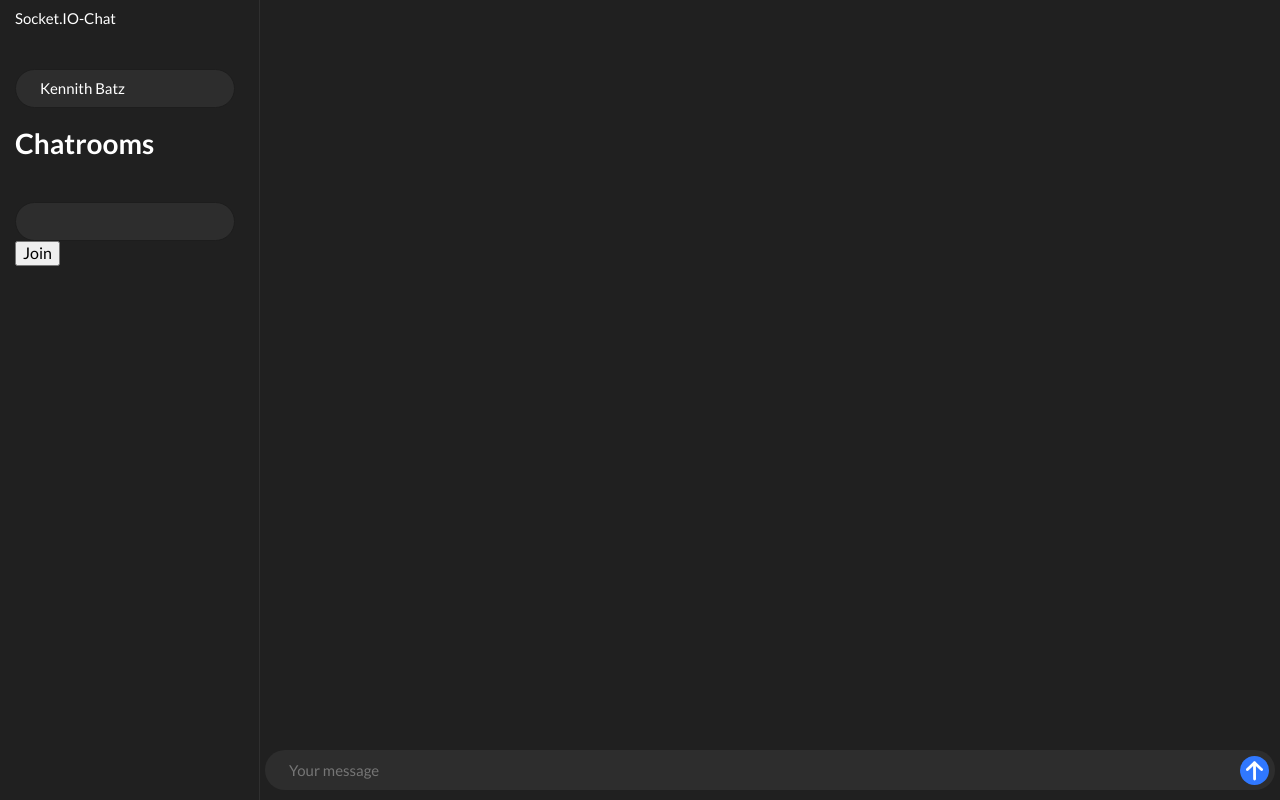
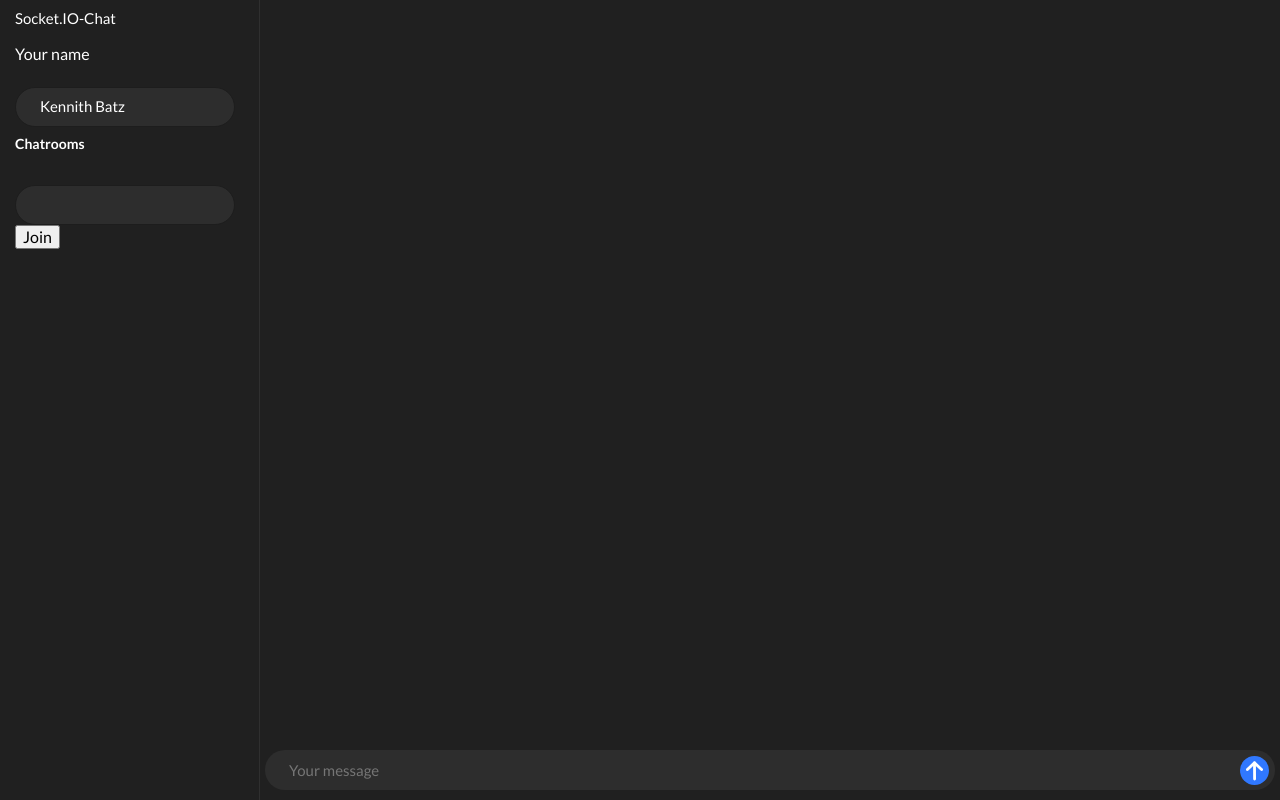
Before and after one commit to jsphkm/socket.io-react-chat, a React (Create React App) app: page / in a window 1280 px wide. Built offline with nearby package versions, Linux system fonts and the light colour scheme; no server answers.

Commit message:
Change font size and margin

```diff
--- a/src/landing-page/index.js
+++ b/src/landing-page/index.js
@@ -40,6 +40,7 @@ class LandingPage extends React.Component {
         </a>
         <div className="landingpage-subcontainer">
           <div className="landingpage-left">
+            <label htmlFor="fullname-input">Your name</label>
             <input
               type="text"
               name="fullname"
--- a/src/landing-page/styles.css
+++ b/src/landing-page/styles.css
@@ -92,5 +92,5 @@
 }
 
 .landingpage-left-chatroom {
-  font-size: 28px;
+  font-size: 14px;
 }
```
